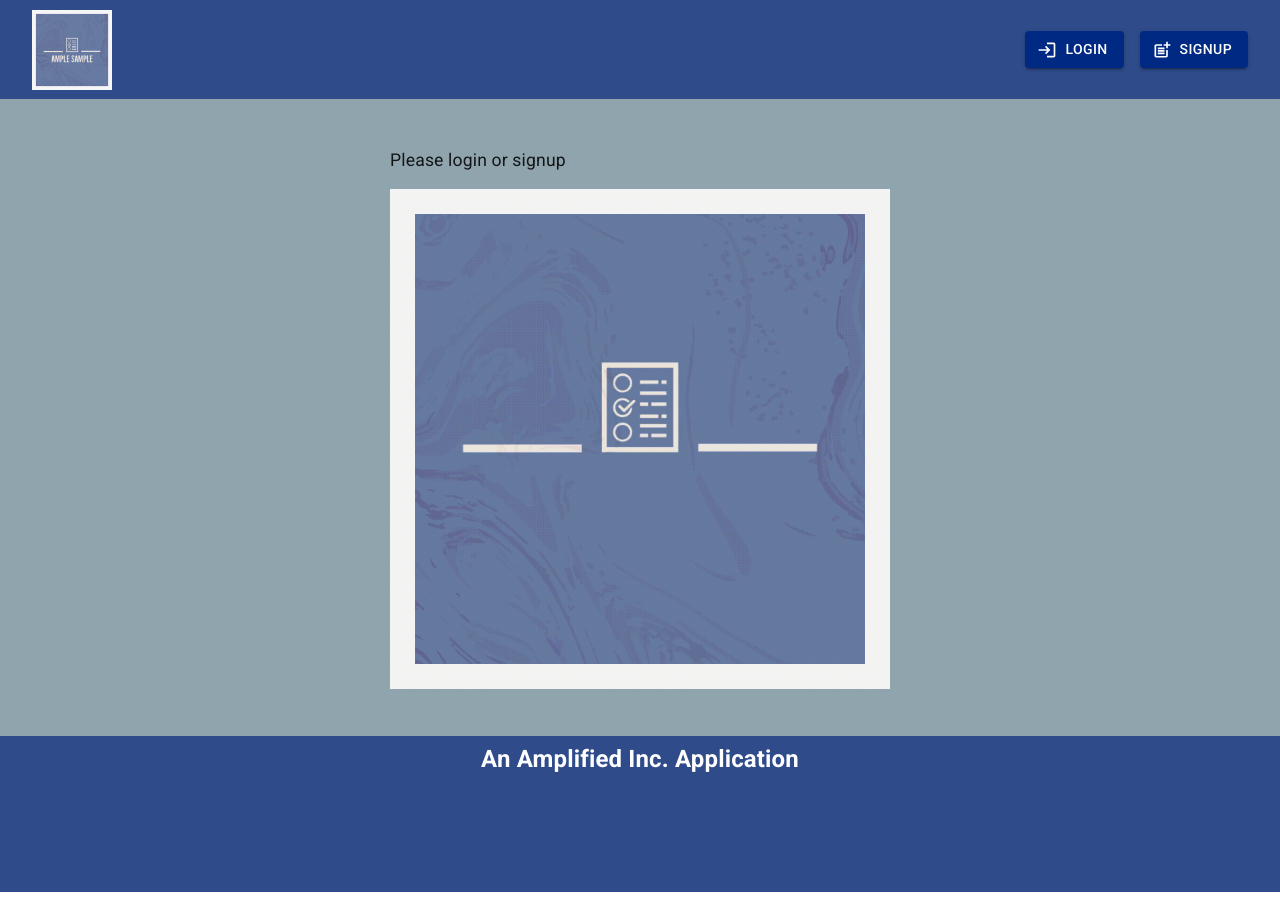
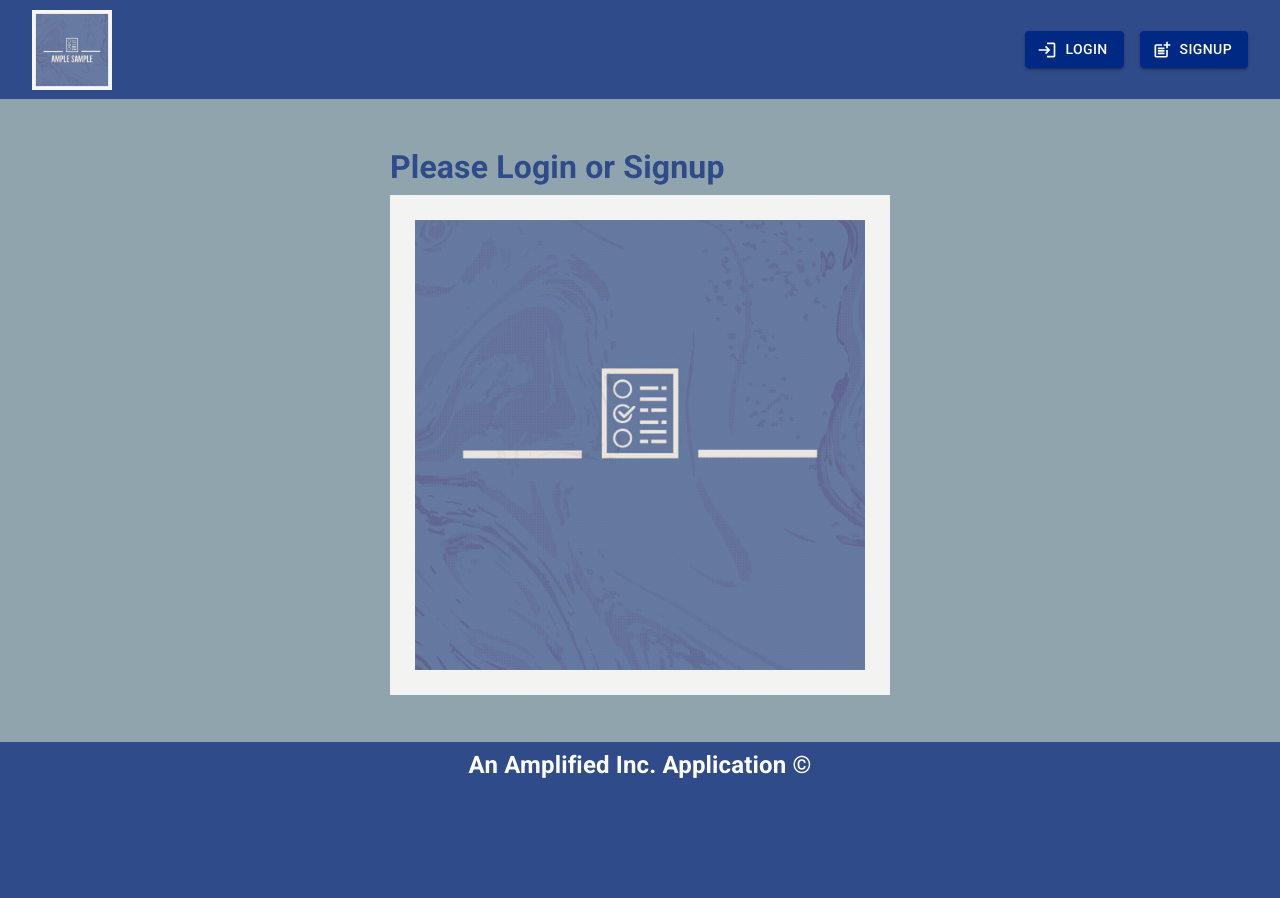
Before and after one commit to DoshPocket/ample-sample, a React (Create React App) app in the folder client/: page / in a window 1280 px wide. Built offline with nearby package versions, Linux system fonts and the light colour scheme.

Commit message:
styled welcome message, login/signup message, cleaned up component and page code

```diff
--- a/client/src/components/AddBtn/index.js
+++ b/client/src/components/AddBtn/index.js
@@ -20,7 +20,6 @@ export default function AddBtn(props) {
           variant="contained"
           className={classes.button}
           startIcon={<AddIcon />}
-          onClick={props.handleClick}
         >
       </Button>
       </div>
--- a/client/src/components/Footer/index.js
+++ b/client/src/components/Footer/index.js
@@ -40,13 +40,13 @@ const theme = createTheme({
                     <Grid  container direction='column' alignItems='center' spacing={2} >
                         <Grid item>
                             <Grid container alignItems='center'>
-                                <h4>An Amplified Inc. Application</h4>
+                                <h4>An Amplified Inc. Application ©</h4>
                             </Grid>
                         </Grid>
                     </Grid>
                 </Container>
             </Box>
         </ThemeProvider>
-        </Typography>
+      </Typography>
     );
   }
--- a/client/src/components/GenerateBtn/index.js
+++ b/client/src/components/GenerateBtn/index.js
@@ -2,8 +2,6 @@ import React from 'react';
 import Button from '@material-ui/core/Button';
 import { makeStyles } from '@material-ui/core/styles';
 import GenerateIcon from '@mui/icons-material/Poll';
-// import Home from '../../pages/Home';
-
 
 const useStyles = makeStyles((theme) => ({
   button: {
--- a/client/src/components/LoginBtn/index.js
+++ b/client/src/components/LoginBtn/index.js
@@ -2,8 +2,6 @@ import React from 'react';
 import Button from '@material-ui/core/Button';
 import { makeStyles } from '@material-ui/core/styles';
 import LoginIcon from '@mui/icons-material/Login';
-// import Home from '../../pages/Home';
-// import Box from '@material-ui/core/Box';
 import { ThemeProvider, createTheme } from '@mui/material/styles';
 
 const theme = createTheme({
--- a/client/src/components/LogoutBtn/index.js
+++ b/client/src/components/LogoutBtn/index.js
@@ -4,7 +4,6 @@ import { makeStyles } from '@material-ui/core/styles';
 import LogoutIcon from '@mui/icons-material/Logout';
 import { Navigate } from 'react-router-dom';
 import { AuthContext } from '../../context/authContext';
-// import Auth from '../../utility/auth';
 
 export default function LogoutBtn() {
   const { user, logout } = useContext(AuthContext);
--- a/client/src/pages/Home.js
+++ b/client/src/pages/Home.js
@@ -47,11 +47,11 @@ const theme = createTheme({
             <>
         {user ?
             <>
-            <h2>Welcome {saved}</h2>
+            <h2 style={{color: '#2F4B8A'}}>Welcome to Ample Sample, {saved}!</h2>
             </>
             :
             <>
-            <p>Please login or signup</p>
+            <h2 style={{color: '#2F4B8A'}}>Please Login or Signup</h2>
             </>
         }
         </>
--- a/client/src/pages/register.js
+++ b/client/src/pages/register.js
@@ -72,9 +72,6 @@ function Register(props) {
               <Grid item xs={12} mt={10} mb={10}>
                 <Container style={{background:'#ffffff', borderRadius:'10px', maxWidth:'500px'}}>
                   <Box height='60vh' display='flex' flex={1} flexDirection='column' overflow='auto' spacing={2} paddingBottom={2} textAlign='center'>
-                    {/* <Box style={{background: '#90a4ae'}} height="75vh" display="flex" flexDirection="column">
-                        <Box flex={1} overflow="auto">
-                        <Container space={2} maxWidth="sm"> */}
                     <Box textAlign='center' marginTop={2}>
                         <h1 style={{color: '#2F4B8A'}}>Register</h1>
                     </Box>
@@ -127,9 +124,6 @@ function Register(props) {
                       </Box>
                     </Box>
                   </Container>
-                    {/*
-                    </Box>
-                </Box> */}
               </Grid>
             </Grid>
           </Stack>
```
Also changed, not shown: client/src/components/Nav/index.js (+2 -15 lines), client/src/components/SurveyTemplate/index.js (+1 -28 lines), client/src/pages/GenerateSurvey.js (+4 -4 lines).
